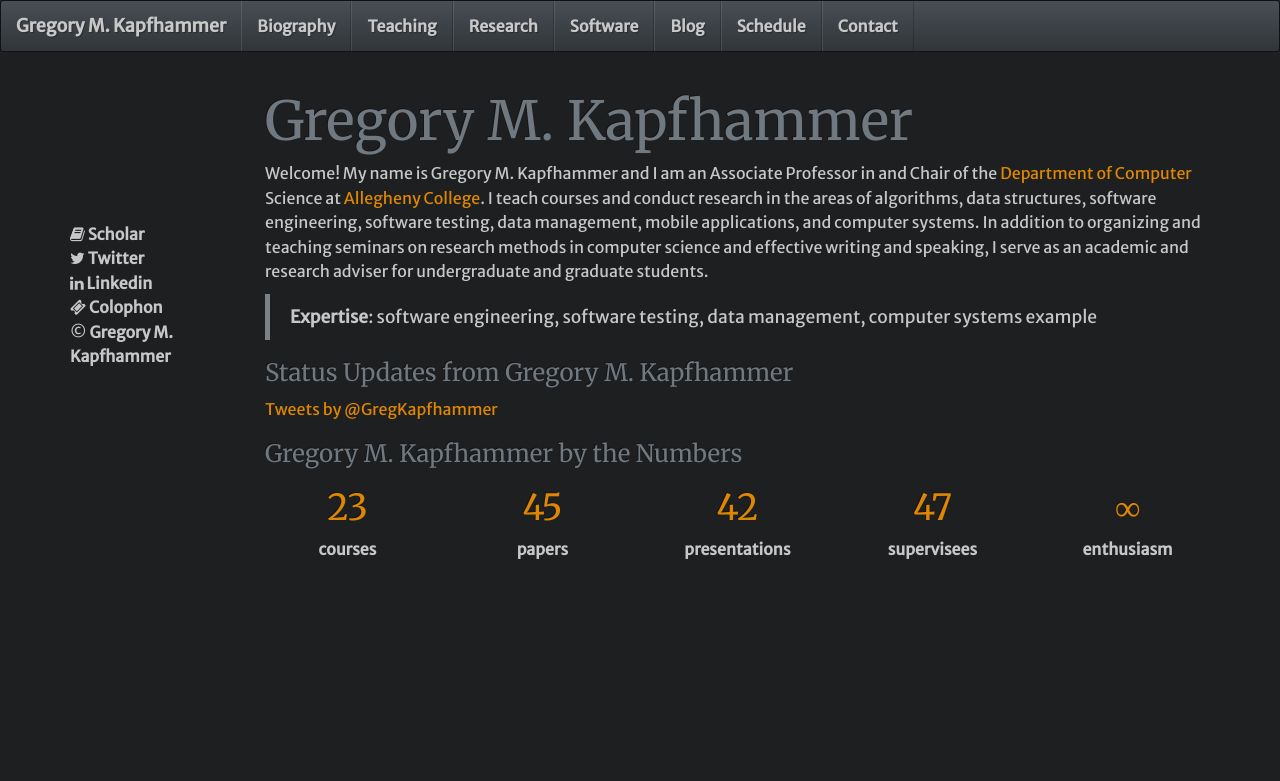
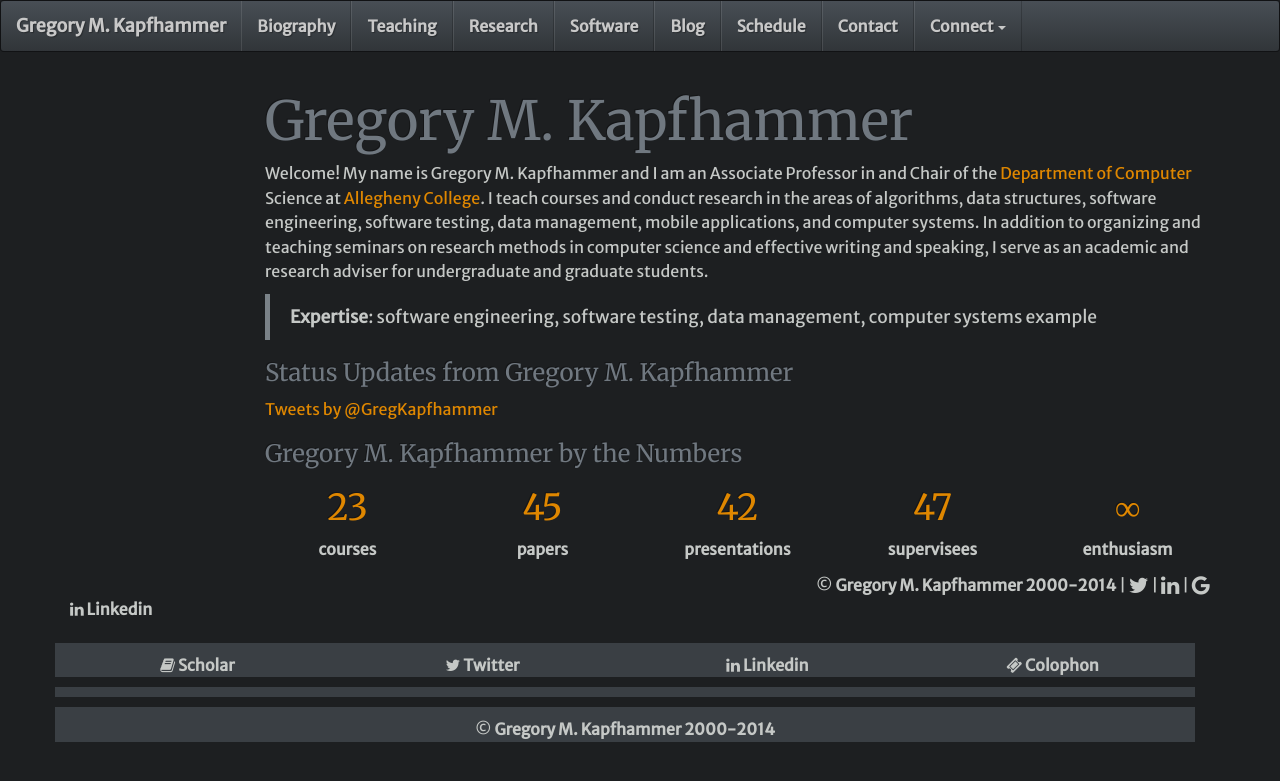
Before and after one commit to geerc/www, a Jekyll site: the page built from gkapfham/index.md, in a window 1280 px wide. Shown: the top 781 px of the page. Built offline with Jekyll 4.4.1, drawn with Linux system fonts in a browser that asks for light colours; nearby versions of some CDN libraries; Markdown is read by kramdown in place of the engine named in the settings; comment, search, counter and statistics services are not loaded.

Commit message:
A new basic footer that does not have the sidebar problems.  Just defaults.html.

```diff
--- a/gkapfham/_layouts/defaults.html
+++ b/gkapfham/_layouts/defaults.html
@@ -28,28 +28,24 @@
         </div>
 
         <div class="collapse navbar-collapse bs-navbar-collapse" role="navigation">
+
             <ul class="nav navbar-nav">
-
-                <!-- <!&#45;&#45; Loop through all of the posts that are headers and add them to the HTML &#45;&#45;> -->
-                <!-- {% for page in site.pages %} {% if page.header == true %} -->
-                <!-- <li><a class="navigate" href="{{page.url}}">{{page.title}}</a> -->
-                <!-- </li> -->
-                <!-- {% endif %} {% endfor %} -->
 
                 {% for weight in (1..site.max_header) %} {% for page in site.pages %} {% if page.weight == weight %} {% if page.header == true %}
                 <li><a class="navigate" href="{{page.url}}">{{page.title}}</a>
                 </li>
                 {% endif %} {% endif %} {% endfor %} {% endfor %}
 
-                <!-- <li><a class="navigate" href="{{page.url}}">{{page.title}}</a> -->
+                <li class="dropdown">
+                    <a class="dropdown-toggle navigate" data-toggle="dropdown" href="#">Connect <span class="caret"></span></a>
+                    <ul class="dropdown-menu">
+                        <li><a href="#dropdown1" data-toggle="tab">Action</a>
+                        </li>
+                        <li class="divider"></li>
+                        <li><a href="#dropdown2" data-toggle="tab">Another action</a>
+                        </li>
+                    </ul>
                 </li>
-
-                <!-- <li><a class="navigate" href="#">Teaching</a></li> -->
-                <!-- <li><a class="navigate" href="#">Research</a></li> -->
-                <!-- <li><a class="navigate" href="#">Software</a></li> -->
-                <!-- <li><a class="navigate" href="#">Schedule</a></li> -->
-                <!-- <li><a class="navigate" href="main/Sitemap.html">Sitemap</a></li> -->
-                <!-- <li><a class="navigate" href="#">Contact</a></li> -->
 
             </ul>
         </div>
@@ -59,15 +55,18 @@
     <div class="container">
 
         <div class="row">
-            <div class="col-md-2 visible-md visible-lg pushdown-vertical sidebar">
-                <i class="fa fa-book"></i>  <a class="navigate" href="http://scholar.google.com/citations?user=g0eDPjYAAAAJ">Scholar</a>
-                <br>
-                <i class="fa fa-twitter"></i>  <a class="navigate" href="https://twitter.com/GregKapfhammer">Twitter</a>
-                <br>
-                <i class="fa fa-linkedin"></i>  <a class="navigate" href="http://www.linkedin.com/pub/gregory-kapfhammer/92/3b3/502">Linkedin</a>
-                <br>
-                <i class="fa fa-ticket"></i>  <a class="navigate" href="{{page.backup}}/site/main/Colophon/">Colophon</a>
-                <br>&copy; <a class="navigate" href="http://www.cs.allegheny.edu/~gkapfham/">Gregory M. Kapfhammer</a>
+
+            <div class="col-md-2 visible-md visible-lg sidebar">
+
+                <!-- <i class="fa fa&#45;book"></i>  <a class="navigate" href="http://scholar.google.com/citations?user=g0eDPjYAAAAJ">Scholar</a>  -->
+                <!-- <br> -->
+                <!-- <i class="fa fa&#45;twitter"></i>  <a class="navigate" href="https://twitter.com/GregKapfhammer">Twitter</a>  -->
+                <!-- <br> -->
+                <!-- <i class="fa fa&#45;linkedin"></i>  <a class="navigate" href="http://www.linkedin.com/pub/gregory&#45;kapfhammer/92/3b3/502">Linkedin</a>  -->
+                <!-- <br> -->
+                <!-- <i class="fa fa&#45;ticket"></i>  <a class="navigate" href="{{page.backup}}/site/main/Colophon/">Colophon</a>  -->
+                <!-- <br>&#38;copy; <a class="navigate" href="http://www.cs.allegheny.edu/~gkapfham/">Gregory M. Kapfhammer</a> -->
+
             </div>
 
             <div class="col-md-10">
@@ -76,8 +75,10 @@
         </div>
 
         <div class="row">
+
             <div class="col-md-2 visible-md visible-lg">
             </div>
+
             <div class="col-sm-10 top-reduce hidden-sm hidden-xs">
                 <h3> Gregory M. Kapfhammer by the Numbers</h3>
             </div>
@@ -116,42 +117,68 @@
         </div>
 
         <div class="row">
+            <div class="col-xs-12 bottom-pad visible-md visible-lg">
+            </div>
+        </div>
+
+        <div class="row">
+
+            <div class="col-xs-2 visible-md visible-lg">
+            </div>
+
+            <div class="col-xs-4">
+            </div>
+
+            <div class="col-xs-6 text-right">
+                &copy; <a class="navigate" href="http://www.cs.allegheny.edu/~gkapfham/">Gregory M. Kapfhammer 2000-2014</a> |
+                  <a class="navigate" href="https://twitter.com/GregKapfhammer"><i class="fa fa-twitter fa-lg"></i></a> |
+                  <a class="navigate" href="http://www.linkedin.com/pub/gregory-kapfhammer/92/3b3/502"><i class="fa fa-linkedin fa-lg"></i></a> |
+                  <a class="navigate" href="http://scholar.google.com/citations?user=g0eDPjYAAAAJ"><i class="fa fa-google fa-lg"></i></a>
+            </div>
+
+        </div>
+
+                <i class="fa fa-linkedin"></i>  <a class="navigate" href="http://www.linkedin.com/pub/gregory-kapfhammer/92/3b3/502">Linkedin</a>
+
+
+        <div class="row">
             <div class="col-md-12 bottom-pad visible-md visible-lg">
             </div>
         </div>
 
         <!-- The small sidebar at the bottom -->
 
-        <div class="row">
-            <div class="col-sm-3 visible-sm" align="center">
+        <div class="row footer center-xy">
+            <div class="col-sm-3 visible-sm visible-md visible-lg" align="center">
                 <i class="fa fa-book"></i>  <a class="navigate" href="http://scholar.google.com/citations?user=g0eDPjYAAAAJ">Scholar</a>
                 <br>
             </div>
 
-            <div class="col-sm-3 visible-sm" align="center">
+            <div class="col-sm-3 visible-sm visible-md visible-lg center-xy" align="center">
                 <i class="fa fa-twitter"></i>  <a class="navigate" href="https://twitter.com/GregKapfhammer">Twitter</a>
                 <br>
             </div>
 
-            <div class="col-sm-3 visible-sm" align="center">
+            <div class="col-sm-3 visible-sm visible-md visible-lg" align="center">
                 <i class="fa fa-linkedin"></i>  <a class="navigate" href="http://www.linkedin.com/pub/gregory-kapfhammer/92/3b3/502">Linkedin</a>
                 <br>
             </div>
 
-            <div class="col-sm-3 visible-sm" align="center">
+            <div class="col-sm-3 visible-sm visible-md visible-lg" align="center">
                 <i class="fa fa-ticket"></i>  <a class="navigate" href="{{page.backup}}/site/main/Colophon/">Colophon</a>
                 <br>
             </div>
+
         </div>
 
-        <div class="row">
+        <div class="row footer">
             <div class="col-sm-12 bottom-pad visible-sm">
             </div>
         </div>
 
-        <div class="row">
-            <div class="col-sm-12 visible-sm" align="center">
-                &copy; <a class="navigate" href="http://www.cs.allegheny.edu/~gkapfham/">Gregory M. Kapfhammer</a>
+        <div class="row footer">
+            <div class="col-sm-12 visible-sm visible-md visible-lg" align="center">
+                &copy; <a class="navigate" href="http://www.cs.allegheny.edu/~gkapfham/">Gregory M. Kapfhammer 2000-2014</a>
             </div>
         </div>
 
```
